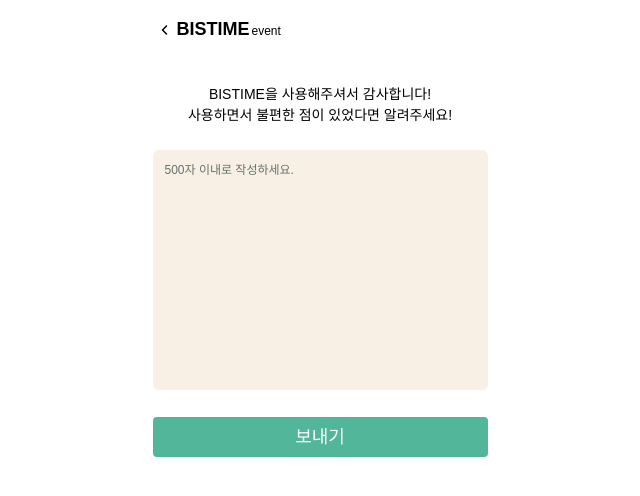
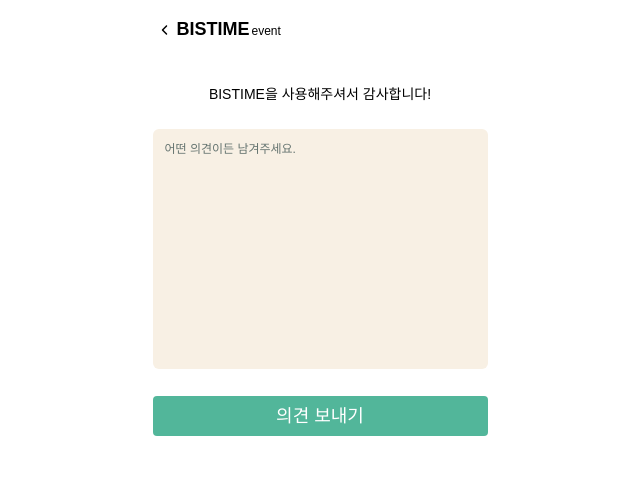
Before and after one commit to PI304/BisTime_Frontend, a Next.js app: page /event/feedback in a window 1280 px wide. Shown: the top 496 px of the page, without its empty margins (320-960 px from the left). Built offline with nearby package versions, Linux system fonts and the light colour scheme; a web font is replaced by a local one.

Commit message:
feat : 피드백 페이지 구현

```diff
--- a/src/pages/event/feedback/index.tsx
+++ b/src/pages/event/feedback/index.tsx
@@ -1,14 +1,8 @@
 import { Button } from '@components/common/Button';
-import ErrorMessage from '@components/common/ErrorMessage/ErrorMessage';
-import Input from '@components/common/Input';
 import Layout from '@components/common/Layout';
 import Navigate from '@components/common/Navigate/Navigate';
-import ProgressBar from '@components/common/ProgressBar/ProgressBar';
 import { useRouter } from 'next/router';
 import { useForm } from 'react-hook-form';
-import { setTitle } from '@features/event/eventSlice';
-import { useAppDispatch, useAppSelector } from '@features/hooks';
-
 interface FeedbackForm {
   feedback: string;
 }
@@ -37,7 +31,6 @@ function Feedback() {
         <div className="w-full flex flex-col items-center justify-center">
           <div className="text-14 text-center w-full">
             BISTIME을 사용해주셔서 감사합니다!
-            <br /> 사용하면서 불편한 점이 있었다면 알려주세요!
           </div>
         </div>
         <form
@@ -46,12 +39,12 @@ function Feedback() {
         >
           <div className="w-full">
             <textarea
-              placeholder="500자 이내로 작성하세요."
+              placeholder="어떤 의견이든 남겨주세요."
               className="scrollbar-thin scrollbar-thumb-primary-green-1 scrollbar-thumb-rounded-full scrollbar-track-transparent bg-secondary-orange-3 h-60 resize-none w-full text-12 font-medium  placeholder:text-primary-green-3 text-primary-green-3 rounded-md border-none focus:outline-none focus:ring-1 focus:ring-primary-green-3 focus:border-transparent"
               {...register('feedback', { required: true })}
             />
           </div>
-          <Button>보내기</Button>
+          <Button>의견 보내기</Button>
         </form>
       </div>
     </Layout>
--- a/src/pages/event/index.tsx
+++ b/src/pages/event/index.tsx
@@ -13,6 +13,7 @@ import {
   scheduleListToAvailableMember,
   scheduleListToMembers,
 } from '@utils/scheduleAsMember';
+import Footer from '@components/common/Footer';
 
 const TIMETABLE = [
   '00:00',
@@ -122,6 +123,7 @@ export default function Event() {
             />
           ))}
           <div className="h-8" />
+          <Footer />
         </div>
       </div>
     </Layout>
```
